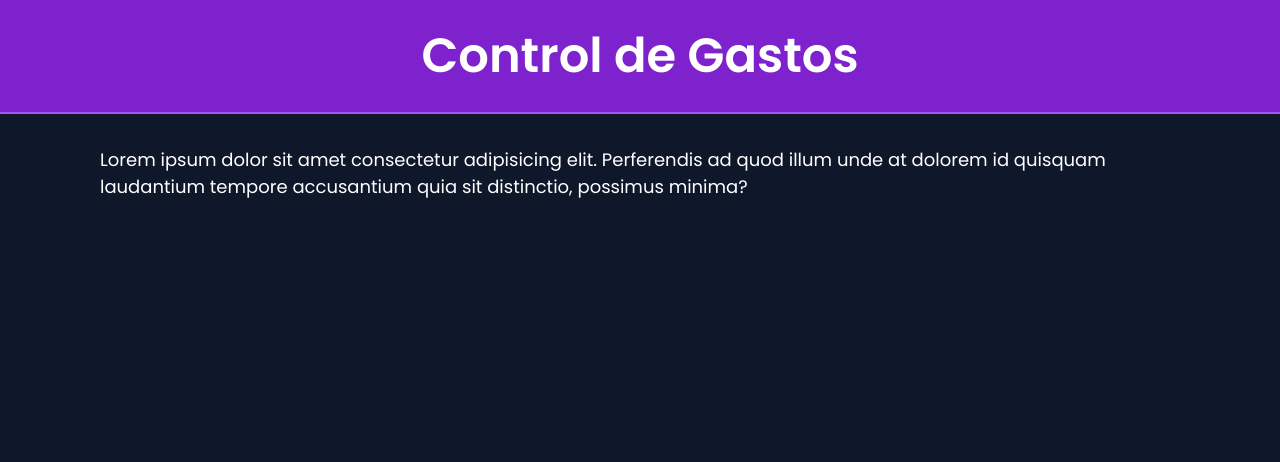
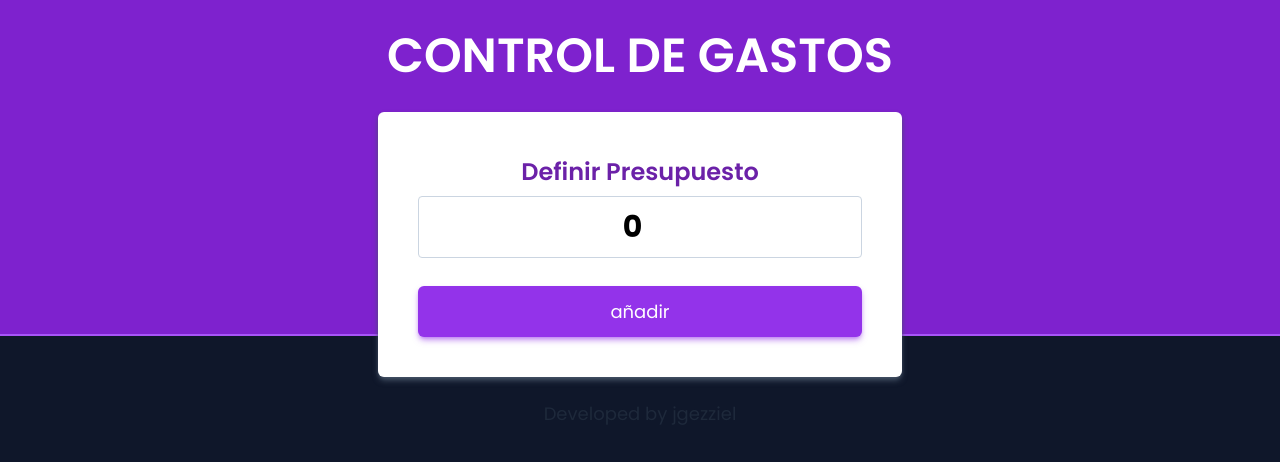
Before and after one commit to jgezziel/control-gastos, a React (Vite) app: page / in a window 1280 px wide. Shown: the top 462 px of the page. Built offline with nearby package versions, Linux system fonts and the light colour scheme.

Commit message:
Componente Presupuesto
Se agrego el componente presupuesto.
Se agrego el mensaje de errores.
Se estilizaron los componentes existentes.

```diff
--- a/src/App.jsx
+++ b/src/App.jsx
@@ -1,14 +1,17 @@
+import { useState } from 'react'
+
 import Header from './components/Header'
 
 function App() {
+  const [presupuesto, setPresupuesto] = useState(0)
 
   return (
     <>
-      <Header />
-      <div className='container py-6 md:py-8'>
+      <Header presupuesto={presupuesto} setPresupuesto={setPresupuesto} />
+      <div className='container py-6 md:py-8 mt-10 md:mt-8'>
         <div className='__row'>
-          <div className='__col'>
-            <h1 className='font-normal'>Lorem ipsum dolor sit amet consectetur adipisicing elit. Perferendis ad quod illum unde at dolorem id quisquam laudantium tempore accusantium quia sit distinctio, possimus minima?</h1>
+          <div className='__col text-center'>
+            <h1 className='font-normal text-slate-800'>Developed by jgezziel</h1>
           </div>
         </div>
       </div>
--- a/src/components/Header.jsx
+++ b/src/components/Header.jsx
@@ -1,10 +1,15 @@
-const Header = () => {
+import NuevoPresupuesto from './NuevoPresupuesto'
+
+const Header = ({presupuesto, setPresupuesto}) => {
   return (
     <header className='py-5 lg:py-8 bg-purple-700 sticky top-0 border-b-2 border-purple-500 z-10'>
         <div className='container'>
-            <div className='__row'>
-                <div className='__col w-full'>
-                    <h3 className=' text-3xl md:text-4xl lg:text-5xl font-semibold text-center'>Control de Gastos</h3>
+            <div className='__row justify-center'>
+                <div className='__col w-full mb-8'>
+                    <h3 className=' text-3xl md:text-4xl lg:text-5xl font-semibold text-center uppercase'>Control de Gastos</h3>
+                </div>
+                <div className='__col w-full md:w-9/12 lg:w-6/12 2xl:w-5/12'>
+                  <NuevoPresupuesto presupuesto={presupuesto} setPresupuesto={setPresupuesto} />
                 </div>
             </div>
         </div>
--- /dev/null
+++ b/src/components/Mensaje.jsx
@@ -0,0 +1,12 @@
+const Mensaje = ({children, tipo}) => {
+
+  return (
+    <div className='relative pt-7'>
+      <div className={`__alert __alert-${tipo}`}>
+        <p className='font-medium'>{children}</p>
+      </div>
+    </div>
+  )
+}
+
+export default Mensaje
--- /dev/null
+++ b/src/components/NuevoPresupuesto.jsx
@@ -0,0 +1,38 @@
+import {useState} from 'react'
+import  Mensaje from './Mensaje'
+
+const NuevoPresupuesto = ({presupuesto, setPresupuesto}) => {
+
+  const [mensaje, setMensaje] = useState('')
+
+  const handlePresupuesto=(e)=>{
+    e.preventDefault()
+    if(!presupuesto|| presupuesto <= 0){
+      setMensaje('El presupuesto no es valido')
+      return
+    }
+    setMensaje('')
+
+  }
+
+  return (
+    <div className='bg-white shadow-md shadow-slate-600 rounded-md -mb-[75px]'>
+      <div className='p-6 md:p-10'>
+        <form onSubmit={handlePresupuesto}>
+          <div className='relative pt-7'>
+            <label className='block text-2xl font-semibold text-purple-800 -mt-6 mb-2 text-center'>Definir Presupuesto</label>
+            <input className='w-full rounded border border-slate-300 px-2 py-3 md:text-3xl font-bold text-black text-center hover:border-purple-500 focus:outline-none focus:border-purple-700 focus:ring-1 focus:ring-purple-700 placeholder:text-slate-300'
+            type='number' placeholder='Añade tu presupuesto' min='0' value={presupuesto} onChange={e=>setPresupuesto(Number(e.target.value))}/>
+          </div>
+          <div className='relative pt-7'>
+            <input className='bg-purple-600 px-6 py-3 w-full rounded-md shadow-md shadow-purple-600/50 cursor-pointer hover:bg-purple-700 hover:shadow-purple-700/50 transition-colors'
+            type='submit' value='añadir'/>
+          </div>
+          {mensaje && <Mensaje tipo="error">{mensaje}</Mensaje> }
+        </form>
+      </div>
+    </div>
+  )
+}
+
+export default NuevoPresupuesto
--- a/src/index.css
+++ b/src/index.css
@@ -26,9 +26,31 @@ body{
     .__row {
         @apply flex flex-wrap -mx-4;
     }
-
     .__col {
         @apply relative w-full px-4;
     }
-
+    .__alert{
+        @apply px-4 sm:px-6 py-2 border-l-4;
+    }
+    .__alert p{
+        @apply text-sm sm:text-lg;
+    }
+    .__alert-error{
+        @apply border-red-500 bg-red-50;
+    }
+    .__alert-error p{
+        @apply text-red-600;
+    }
+    .__alert-success{
+        @apply border-green-500 bg-green-50;
+    }
+    .__alert-success p{
+        @apply text-green-600;
+    }
+    .__alert-warning{
+        @apply border-yellow-500 bg-yellow-50;
+    }
+    .__alert-warning p{
+        @apply text-yellow-600;
+    }
 }
--- a/tailwind.config.js
+++ b/tailwind.config.js
@@ -1,13 +1,13 @@
 /** @type {import('tailwindcss').Config} */
 export default {
-  content: ["./index.html","./src/**/*.{js,jsx,ts,tsx}"],
-  theme: {
+	content: ["./index.html", "./src/**/*.{js,jsx,ts,tsx}"],
+	theme: {
 		screens: {
 			'sm': '576px',
 			'md': '768px',
 			'lg': '992px',
 			'xl': '1200px',
-			'xxl': '1400px',
+			'2xl': '1400px',
 		},
 		container: {
 			center: true,
@@ -35,6 +35,11 @@ export default {
 				'11/12': '91.666667%',
 			}
 		}
-  },
-  plugins: [],
+	},
+	plugins: [],
+	safelist: [
+		{
+			pattern: /__alert-(success|warning|error)/
+		}
+	]
 }
```
